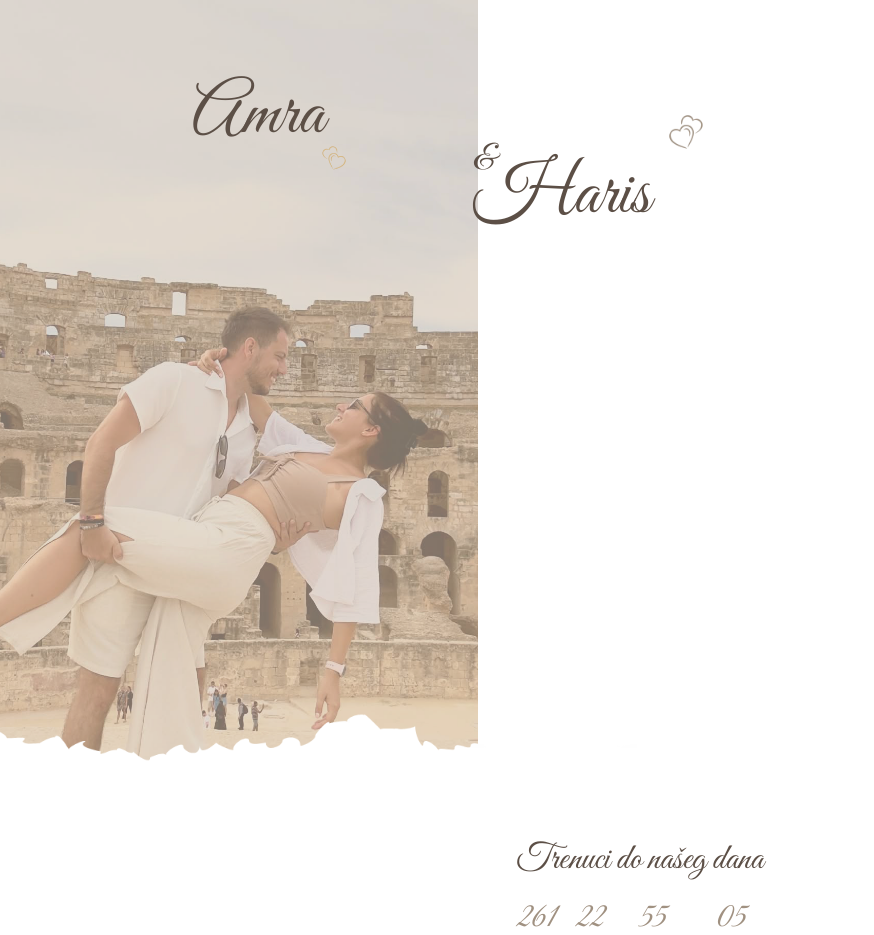
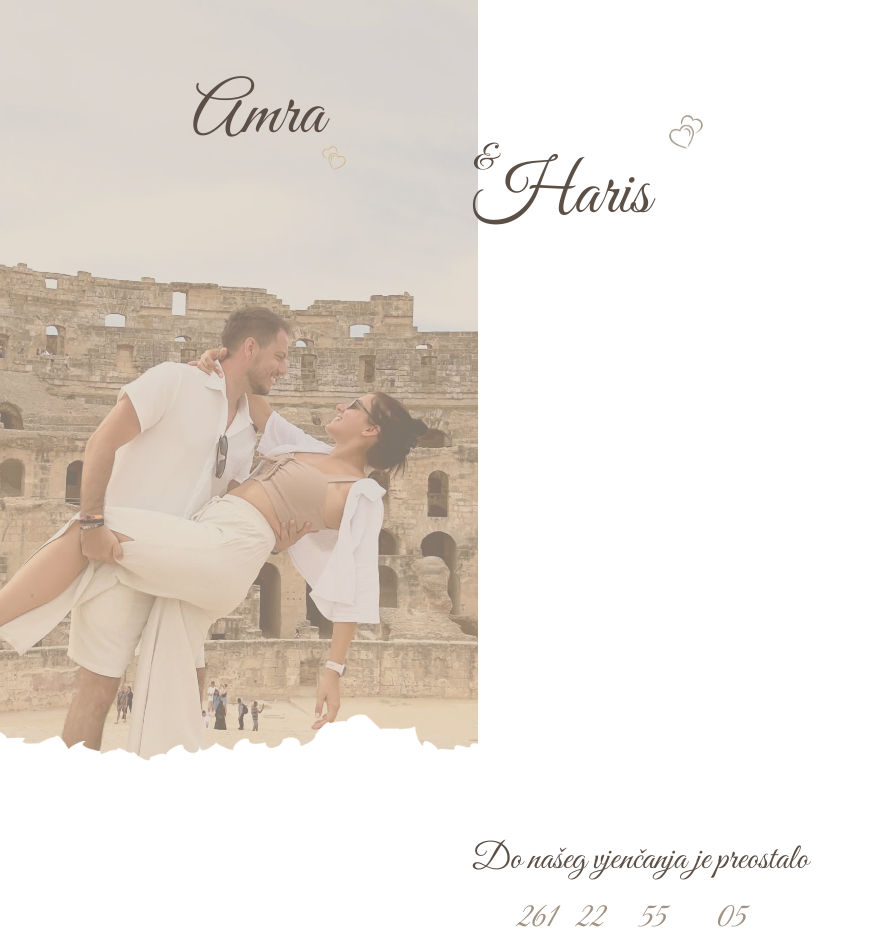
Before and after one commit to hariskablar/ceremony, a React (Vite) app: page / in a window 1280 px wide. Shown: the top 935 px of the page, without its empty margins (0-874 px from the left). Built offline with nearby package versions, Linux system fonts and the light colour scheme.

Commit message:
transition duration

```diff
--- a/src/App.jsx
+++ b/src/App.jsx
@@ -74,7 +74,7 @@ function App() {
             </div>
             <div className='w-full mt-10 mb-5'>
               <p className='text-center text-4xl text-beige-7 caligraphy'>
-                Trenuci do našeg dana
+                Do našeg vjenčanja je preostalo
               </p>
             </div>
             <div>
```
